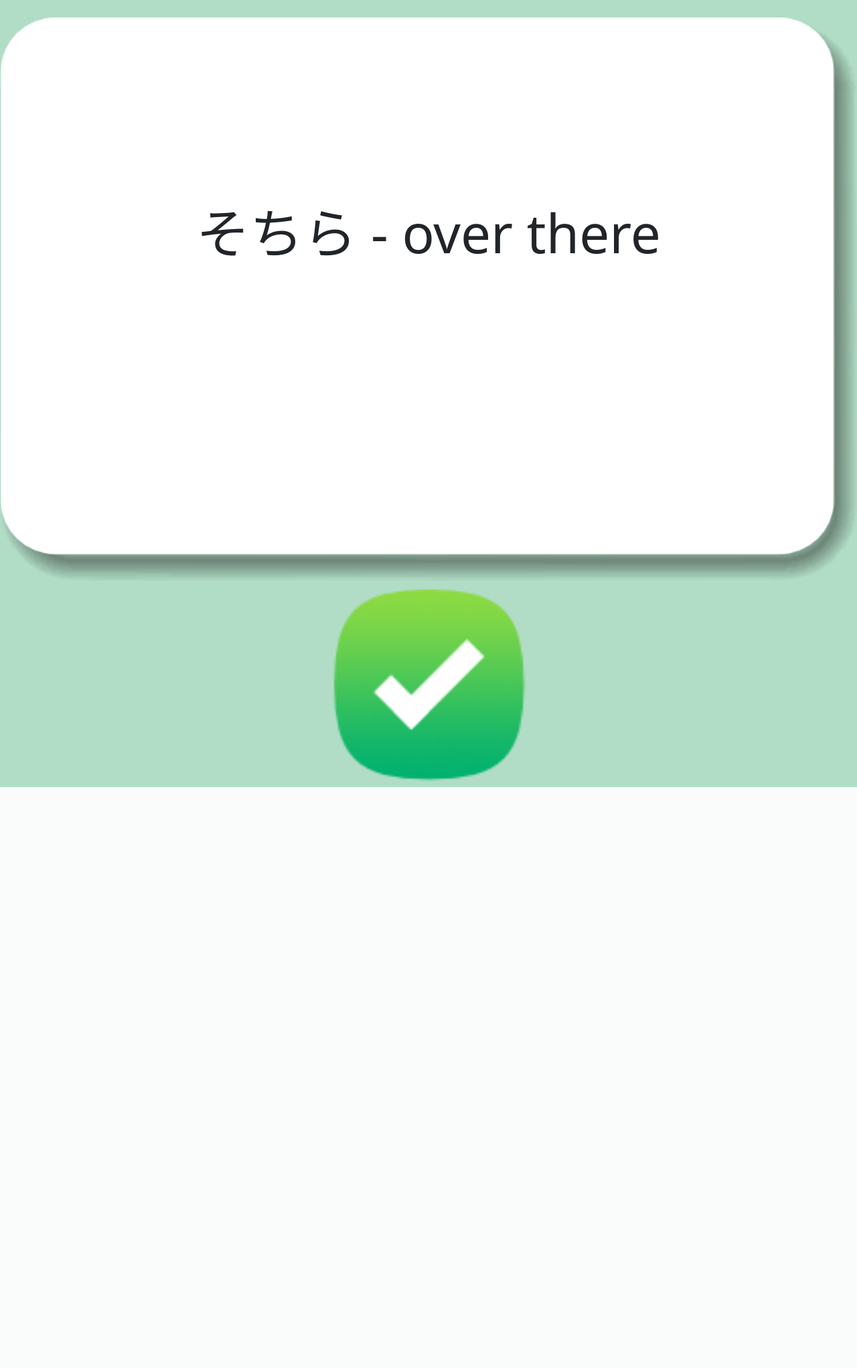
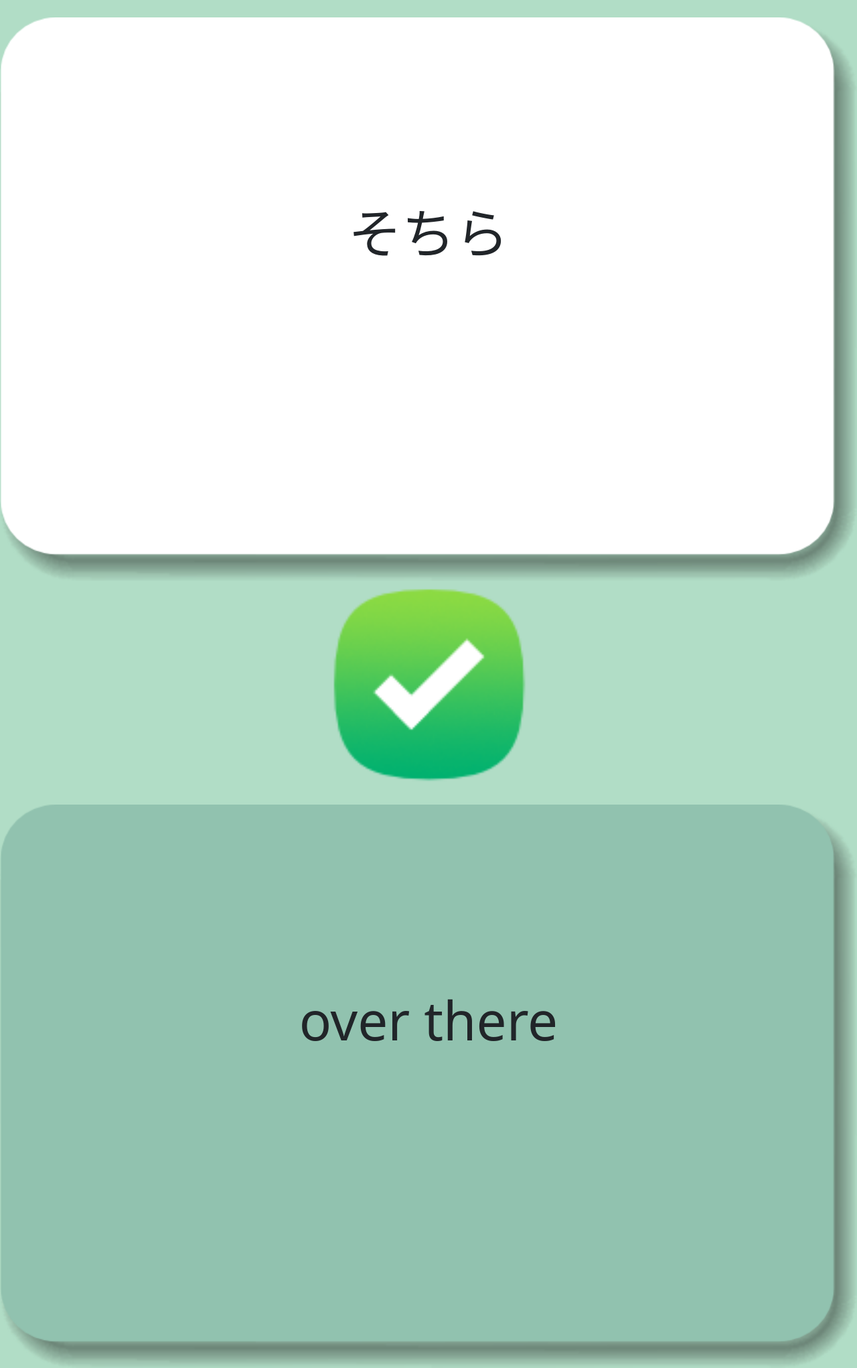
Before and after one commit to dafhNi/web-flash-card, a Flask app: page / in a window 1280 px wide. Shown: the whole page at 67% size. Before the commit the page ends 1175 px from the top, so only its background shows below. Run offline with Flask 2, Linux system fonts and the light colour scheme; some libraries are stand-ins or nearby versions.

Commit message:
show english word on index page

```diff
--- a/main.py
+++ b/main.py
@@ -29,7 +29,6 @@ def flip():
     global current_card
     english = current_card['english']
     nihongo = current_card['nihongo']
-    print(current_card)
     return render_template("flip.html", nihongo=nihongo, english=english)
 
 
--- a/templates/index.html
+++ b/templates/index.html
@@ -2,7 +2,7 @@
 
 <div class="flash-card">
    <img src="{{ url_for('static', filename='images/card_front.png') }}" alt="" class="img">
-    <div class="word">{{ nihongo }} - {{ english }}</div>
+    <div class="word">{{ nihongo }}</div>
 </div>
 
 
@@ -12,4 +12,9 @@
 
 </div>
 
+<div class="flash-card">
+   <img src="{{ url_for('static', filename='images/card_back.png') }}" alt="" class="img">
+    <div class="word">{{ english }}</div>
+</div>
+
 {% include "footer.html" %}
```
